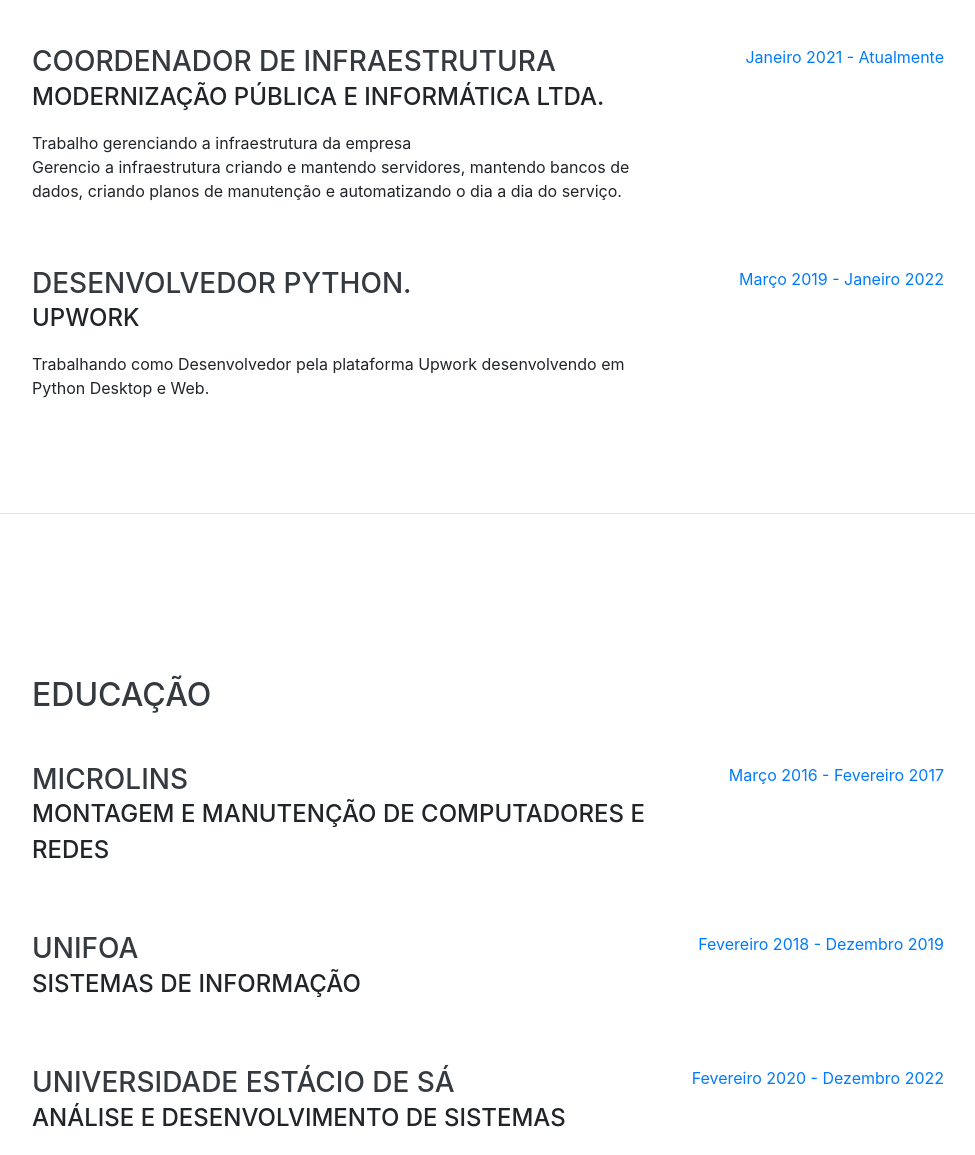
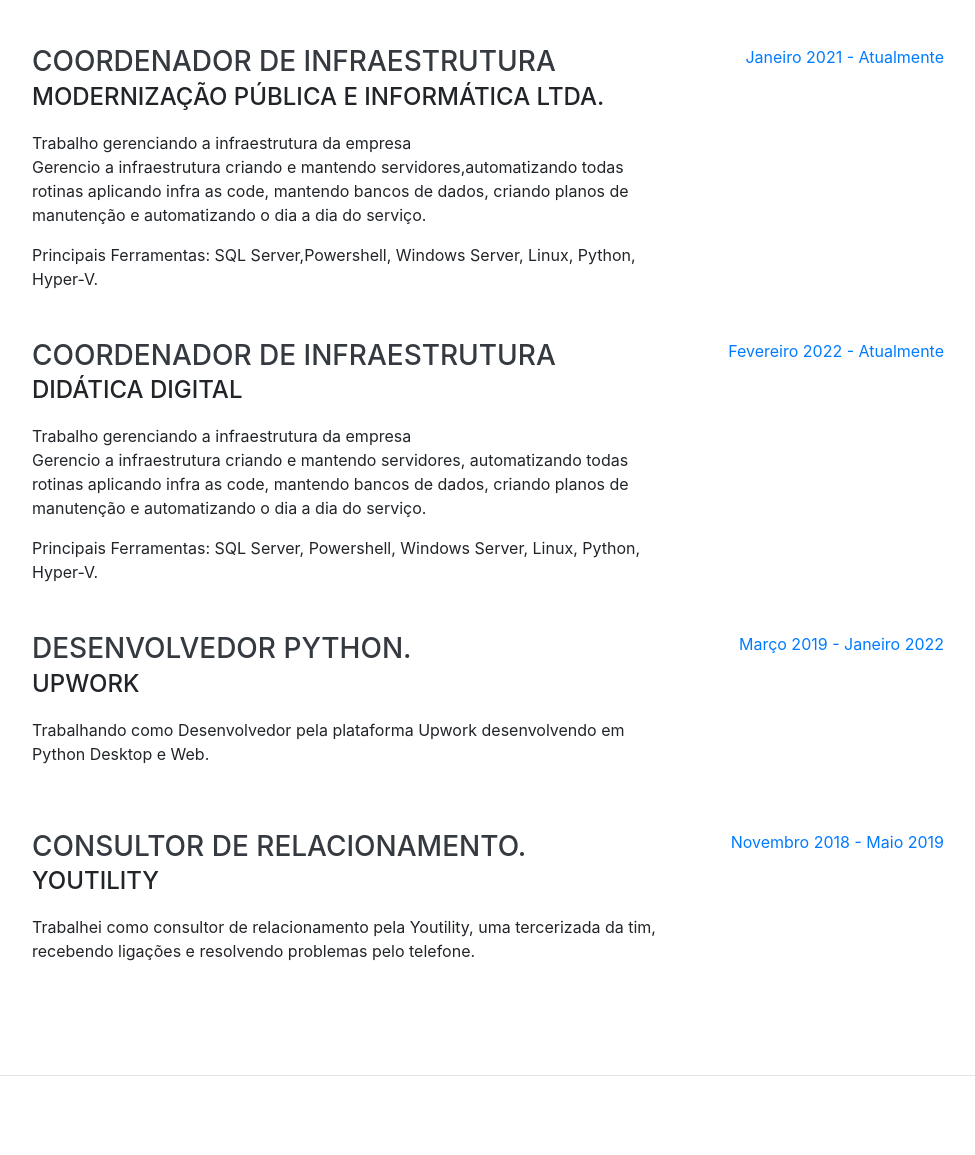
Before and after one commit to lucasfersilva/LucasFernandes.github.io, a website with bundled scripts: page index.html in a window 1280 px wide. Shown: the part 1088-2243 px from the top of the page, without its empty margins (288-1263 px from the left). Built offline with nearby package versions, Linux system fonts and the light colour scheme; a script that the page names is missing; a web font is replaced by a local one.

Commit message:
Add files via upload

```diff
--- a/index.html
+++ b/index.html
@@ -110,10 +110,23 @@
             <h3 class="mb-0">Coordenador de infraestrutura</h3>
             <div class="subheading mb-3">Modernização Pública e Informática Ltda.</div>
             <p>Trabalho gerenciando a infraestrutura da empresa<br>
-             Gerencio a infraestrutura criando e mantendo servidores, mantendo bancos de dados, criando planos de manutenção e automatizando o dia a dia do serviço.</p>
+             Gerencio a infraestrutura criando e mantendo servidores,automatizando todas rotinas aplicando infra as code, mantendo bancos de dados, criando planos de manutenção e automatizando o dia a dia do serviço.</p>
+             Principais Ferramentas: SQL Server,Powershell, Windows Server, Linux, Python, Hyper-V.
+                      </div>
+          <div class="resume-date text-md-right">
+            <span class="text-primary">Janeiro 2021 - Atualmente</span>
+          </div>
+        </div>
+        <div class="resume-item d-flex flex-column flex-md-row justify-content-between mb-5">
+          <div class="resume-content">
+            <h3 class="mb-0">Coordenador de infraestrutura</h3>
+            <div class="subheading mb-3">Didática Digital</div>
+            <p>Trabalho gerenciando a infraestrutura da empresa<br>
+             Gerencio a infraestrutura criando e mantendo servidores, automatizando todas rotinas aplicando infra as code, mantendo bancos de dados, criando planos de manutenção e automatizando o dia a dia do serviço.</p>
+             Principais Ferramentas: SQL Server, Powershell, Windows Server, Linux, Python, Hyper-V.
           </div>
           <div class="resume-date text-md-right">
-            <span class="text-primary">Janeiro 2021 - Atualmente</span>
+            <span class="text-primary">Fevereiro 2022 - Atualmente</span>
           </div>
         </div>
         <div class="resume-item d-flex flex-column flex-md-row justify-content-between mb-5">
@@ -124,6 +137,16 @@
           </div>
           <div class="resume-date text-md-right">
             <span class="text-primary">Março 2019 - Janeiro 2022</span>
+          </div>
+        </div>
+        <div class="resume-item d-flex flex-column flex-md-row justify-content-between mb-5">
+          <div class="resume-content">
+            <h3 class="mb-0">Consultor de Relacionamento.</h3>
+            <div class="subheading mb-3">Youtility</div>
+            <p>Trabalhei como consultor de relacionamento pela Youtility, uma tercerizada da tim, recebendo ligações e resolvendo problemas pelo telefone.</p>
+          </div>
+          <div class="resume-date text-md-right">
+            <span class="text-primary">Novembro 2018 - Maio 2019</span>
           </div>
         </div>
 
```
